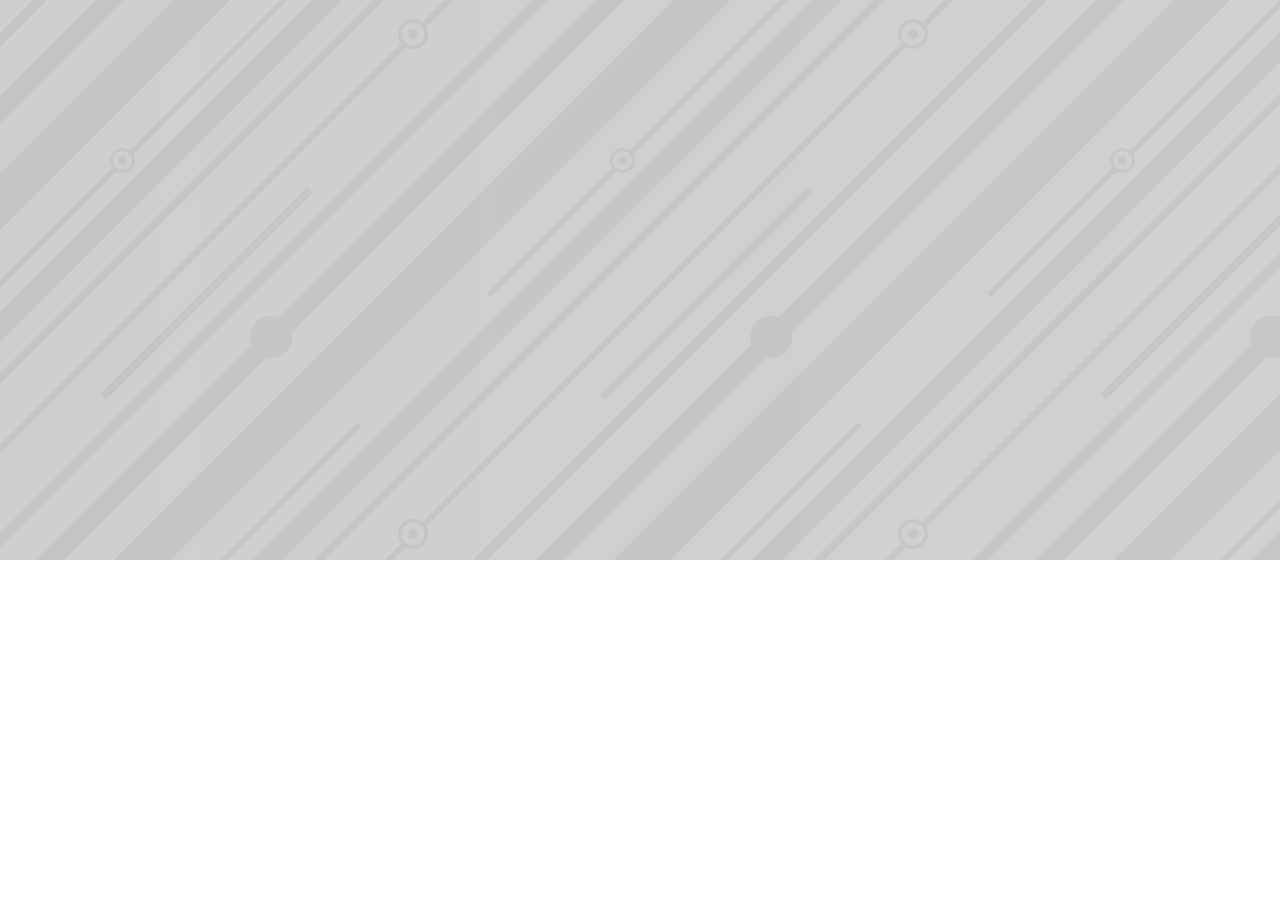
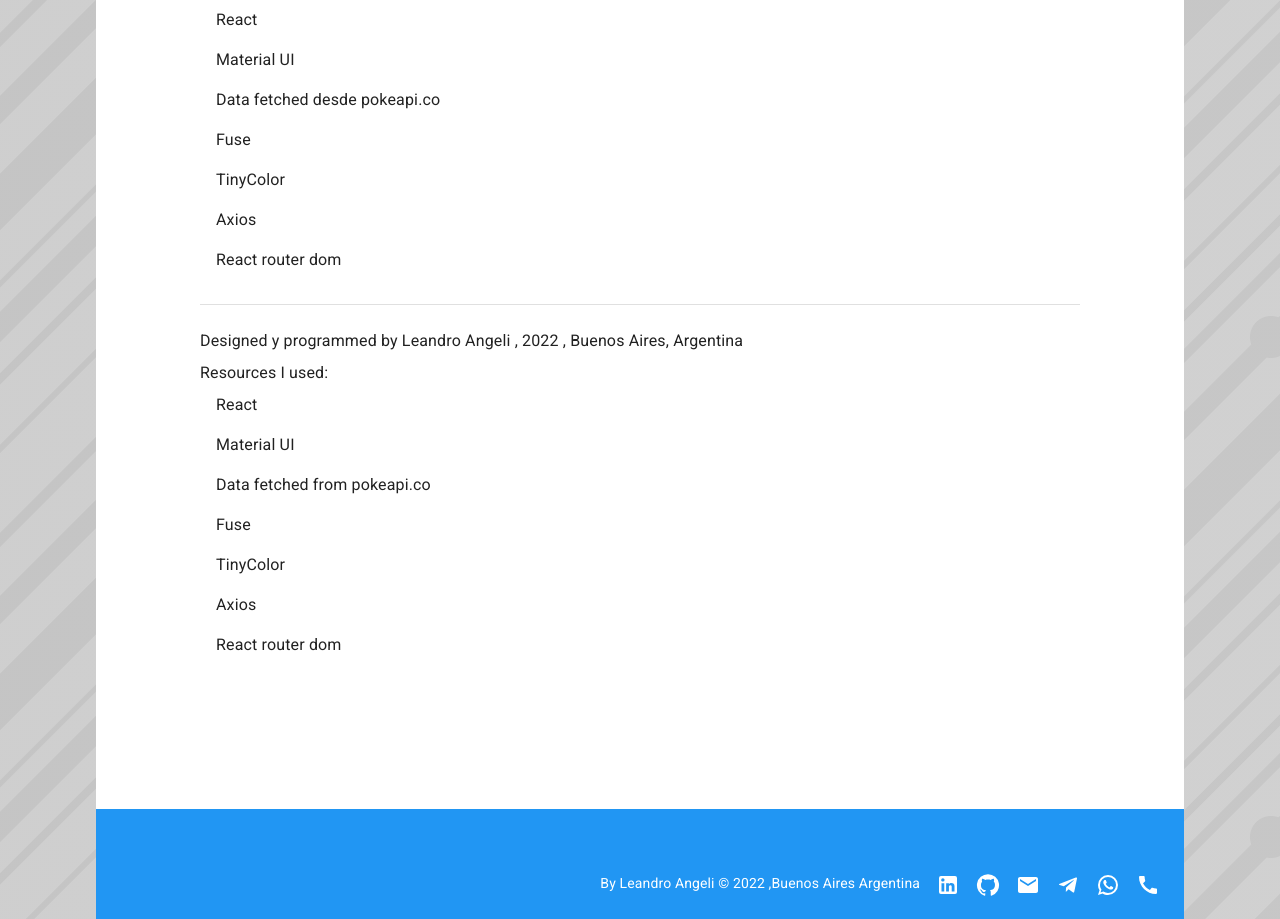
Before and after one commit to Leandro-Andres-Angeli/pokedex-react, a React (Create React App) app: page /about in a window 1280 px wide. Shown: the part 240-1159 px from the top of the page. Before the commit the page ends 800 px from the top, so only its background shows below. Built offline with nearby package versions, Linux system fonts and the light colour scheme.

Commit message:
footer and about section made

```diff
--- a/src/pages/About.js
+++ b/src/pages/About.js
@@ -1,7 +1,42 @@
 import React from 'react';
-
+import Container from '@mui/material/Container';
+import { Typography, Box, Divider, List, ListItem } from '@mui/material';
 const About = () => {
-	return <div>About</div>;
+	return (
+		<Container maxWidth="lg" sx={{ bgcolor: 'white' }}>
+			<Box px={10} py={15}>
+				<Typography paragraph>
+					Diseñado y programado por Leandro Angeli , 2022 , Buenos Aires,
+					Argentina
+					<List>
+						Recursos Utilizados:
+						<ListItem>React</ListItem>
+						<ListItem>Material UI</ListItem>
+						<ListItem>Data fetched desde pokeapi.co</ListItem>
+						<ListItem>Fuse</ListItem>
+						<ListItem>TinyColor</ListItem>
+						<ListItem>Axios</ListItem>
+						<ListItem>React router dom</ListItem>
+					</List>
+				</Typography>
+				<Divider></Divider>
+				<Typography paragraph mt={3}>
+					Designed y programmed by Leandro Angeli , 2022 , Buenos Aires,
+					Argentina
+					<List>
+						Resources I used:
+						<ListItem>React</ListItem>
+						<ListItem>Material UI</ListItem>
+						<ListItem>Data fetched from pokeapi.co</ListItem>
+						<ListItem>Fuse</ListItem>
+						<ListItem>TinyColor</ListItem>
+						<ListItem>Axios</ListItem>
+						<ListItem>React router dom</ListItem>
+					</List>
+				</Typography>
+			</Box>
+		</Container>
+	);
 };
 
 export default About;
--- a/src/pages/Footer.js
+++ b/src/pages/Footer.js
@@ -2,6 +2,11 @@
 import Container from '@mui/material/Container';
 import { Typography } from '@mui/material';
 import LinkedInIcon from '@mui/icons-material/LinkedIn';
+import MailIcon from '@mui/icons-material/Mail';
+import TelegramIcon from '@mui/icons-material/Telegram';
+import WhatsAppIcon from '@mui/icons-material/WhatsApp';
+import CallIcon from '@mui/icons-material/Call';
+import GitHubIcon from '@mui/icons-material/GitHub';
 import { useTheme } from '@mui/styles';
 
 const Footer = () => {
@@ -28,7 +33,24 @@
 				}}
 			>
 				By Leandro Angeli © 2022 ,Buenos Aires Argentina{' '}
-				<LinkedInIcon sx={{ ml: 2 }}></LinkedInIcon>
+				<a href="https://www.linkedin.com/in/leandro-angeli-787b7822b/">
+					<LinkedInIcon sx={{ ml: 2 }}></LinkedInIcon>
+				</a>
+				<a href="https://github.com/Leandro-Andres-Angeli">
+					<GitHubIcon sx={{ ml: 2 }}></GitHubIcon>
+				</a>
+				<a href="mailto:leandroandresangeli@gmail.com">
+					<MailIcon sx={{ ml: 2 }}></MailIcon>
+				</a>
+				<a href="https://telegram.me/L34nndr0">
+					<TelegramIcon sx={{ ml: 2 }}></TelegramIcon>
+				</a>
+				<a href="https://wa.me/541159066928">
+					<WhatsAppIcon sx={{ ml: 2 }}></WhatsAppIcon>
+				</a>
+				<a href="tel:+541159066928">
+					<CallIcon sx={{ ml: 2 }}></CallIcon>
+				</a>
 			</Typography>
 		</Container>
 	);
```
